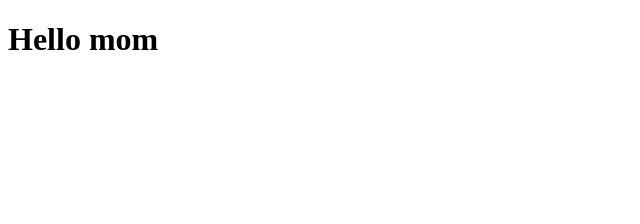
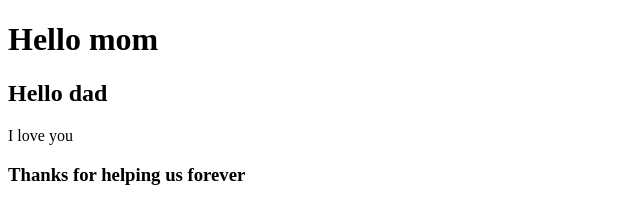
Before and after one commit to HashirY/PullRequests, a plain HTML site: page index.html in a window 1280 px wide. Shown: the whole page, without its empty margins (0-640 px from the left). Drawn offline with Linux system fonts and the light colour scheme.

Commit message:
added dads section

```diff
--- a/index.html
+++ b/index.html
@@ -8,5 +8,11 @@
   </head>
   <body>
     <h1>Hello mom</h1>
+
+    <section>
+      <h1>Hello dad</h1>
+      <p>I love you</p>
+      <h3>Thanks for helping us forever</h3>
+    </section>
   </body>
 </html>
```
